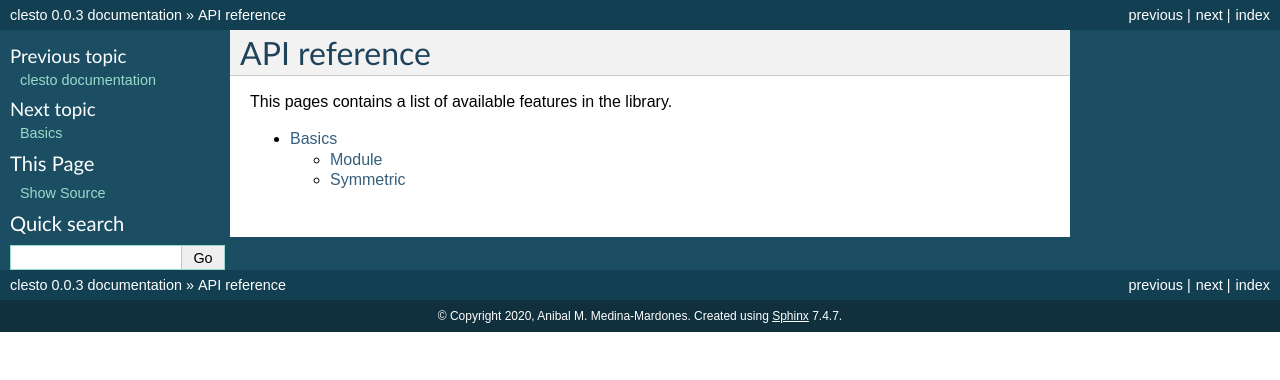
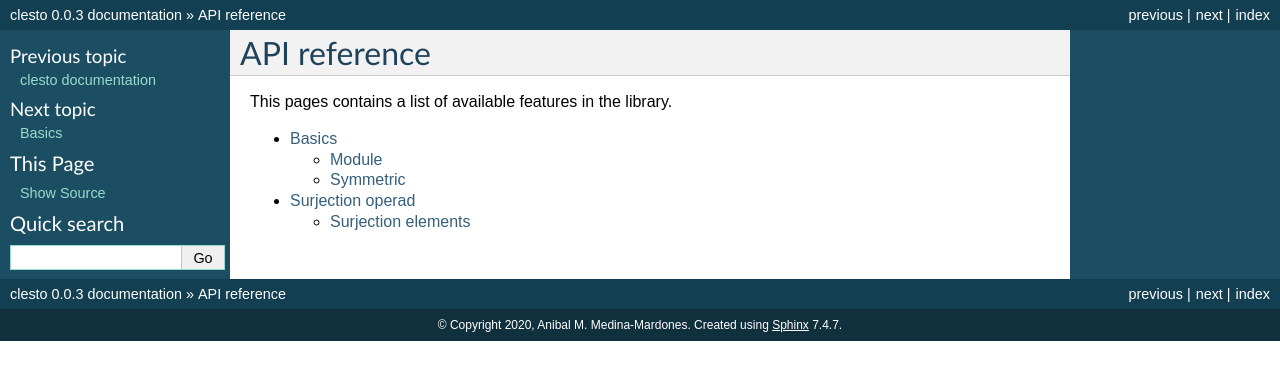
Before and after one commit to ammedmar/comch, a Sphinx documentation site: the page built from docs/source/modules/index.rst, in a window 1280 px wide. Shown: the top 380 px of the page. Built offline with Sphinx 7.4.7, drawn with Linux system fonts in a browser that asks for light colours.

Commit message:
Add documentation for surjection

```diff
--- a/docs/source/modules/index.rst
+++ b/docs/source/modules/index.rst
@@ -8,3 +8,4 @@ This pages contains a list of available features in the library.
    :maxdepth: 3
 
    module
+   surjection
--- /dev/null
+++ b/docs/source/modules/surjection.rst
@@ -0,0 +1,7 @@
+Surjection operad
+=================
+
+Surjection elements
+-------------------
+.. automodule:: clesto.surjection
+   :members:
```
Also changed, not shown: 1 other file.
